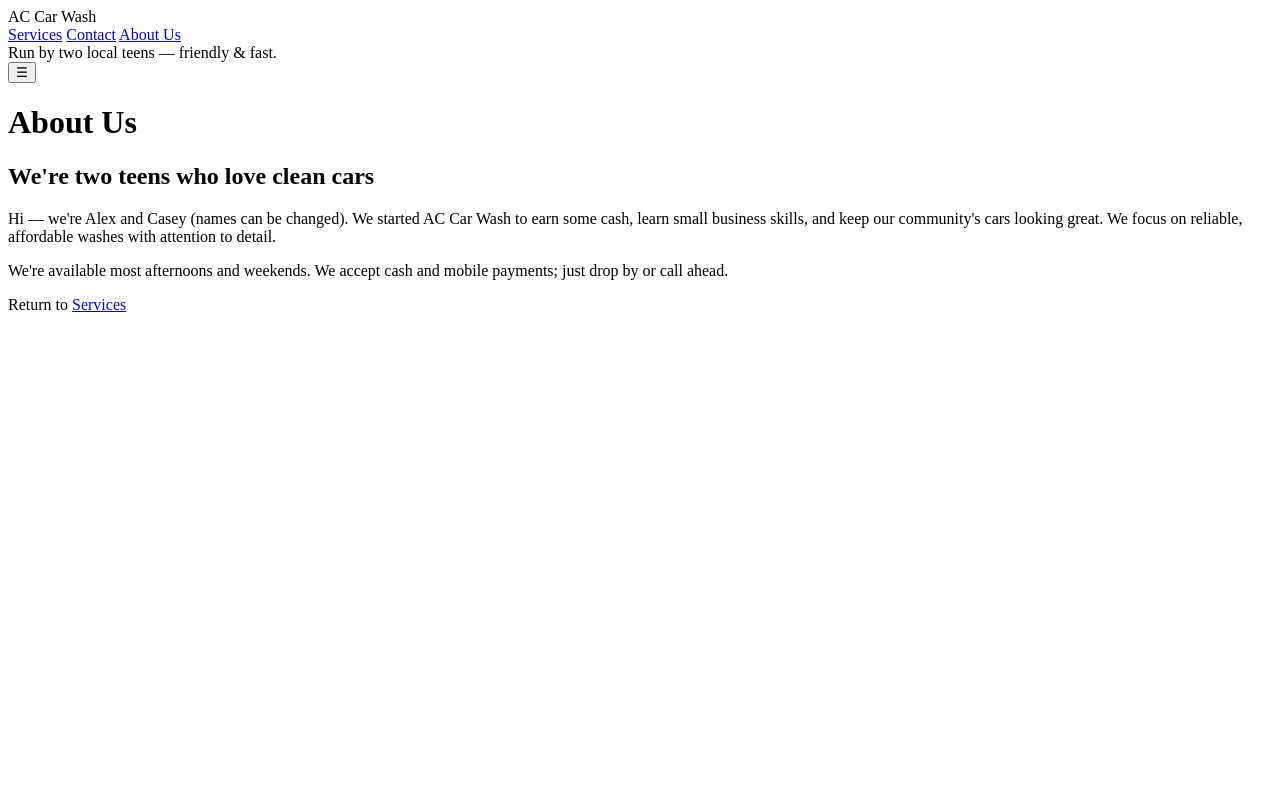
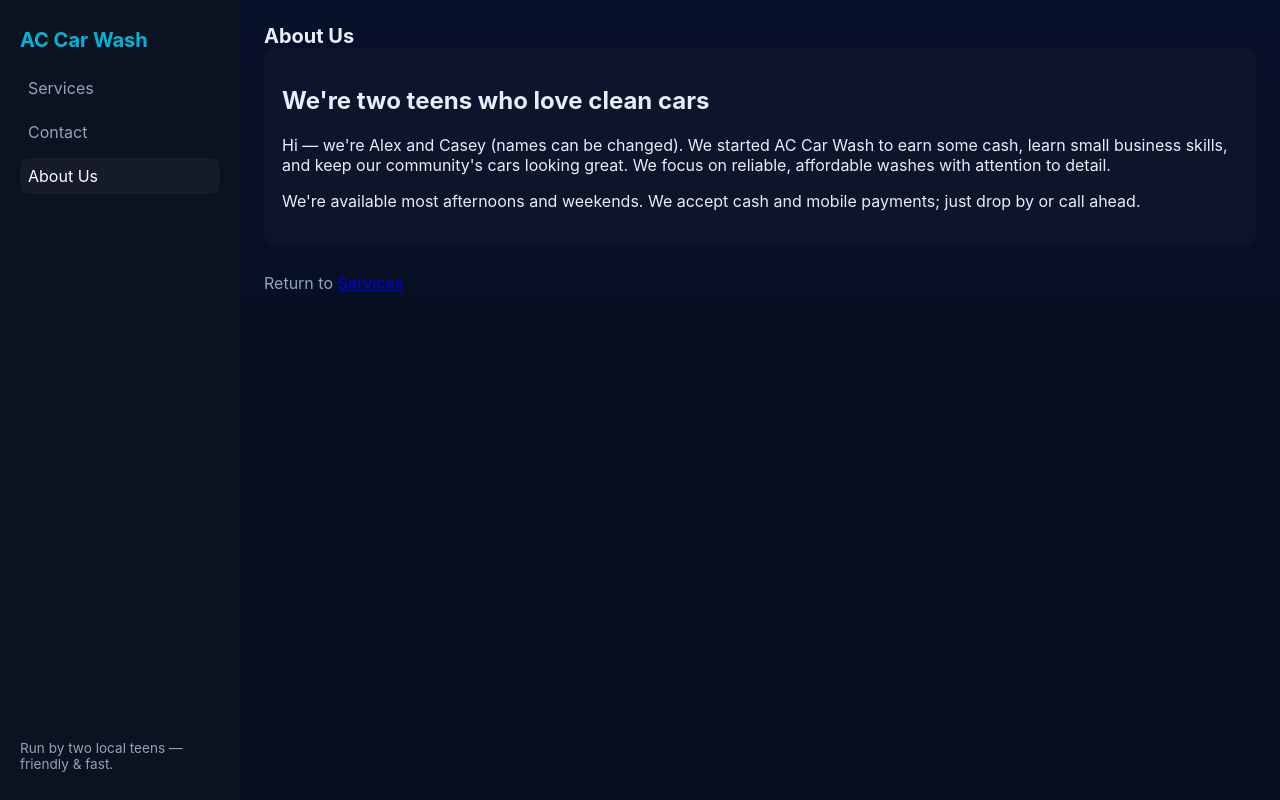
Before and after one commit to arthurkeldnielsen-design/AC-CAR-WASH, a plain HTML site: page about.html in a window 1280 px wide. Drawn offline with Linux system fonts and the light colour scheme; the site is published under a folder, as on GitHub Pages, so addresses that start at the root find nothing.

Commit message:
Make links relative so site works when published to GitHub Pages; add basic meta descriptions and README

```diff
--- a/about.html
+++ b/about.html
@@ -3,18 +3,20 @@
 <head>
   <meta charset="utf-8" />
   <meta name="viewport" content="width=device-width,initial-scale=1" />
+  <meta name="description" content="About AC Car Wash — two teens who love clean cars. Learn about Alex & Casey." />
+  <meta name="robots" content="index,follow" />
   <title>AC Car Wash — About Us</title>
-  <link rel="stylesheet" href="/styles.css">
+  <link rel="stylesheet" href="styles.css">
 </head>
 <body>
   <aside class="sidebar" id="sidebar">
     <div class="brand">AC Car Wash</div>
     <nav>
-      <a href="/index.html">Services</a>
-      <a href="/contact.html">Contact</a>
-      <a href="/about.html" class="active">About Us</a>
+      <a href="index.html">Services</a>
+      <a href="contact.html">Contact</a>
+      <a href="about.html" class="active">About Us</a>
     </nav>
-    <div class="footer-note">Run by two local teens — friendly & fast.</div>
+    <div class="footer-note">Run by two local teens — friendly &amp; fast.</div>
   </aside>
 
   <main class="content">
@@ -31,10 +33,10 @@
     </section>
 
     <footer class="site-footer">
-      <p>Return to <a href="/index.html">Services</a></p>
+      <p>Return to <a href="index.html">Services</a></p>
     </footer>
   </main>
 
-  <script src="/script.js"></script>
+  <script src="script.js"></script>
 </body>
 </html>
```
Also changed, not shown: contact.html (+9 -7 lines), index.html (+9 -7 lines), 1 other file.
